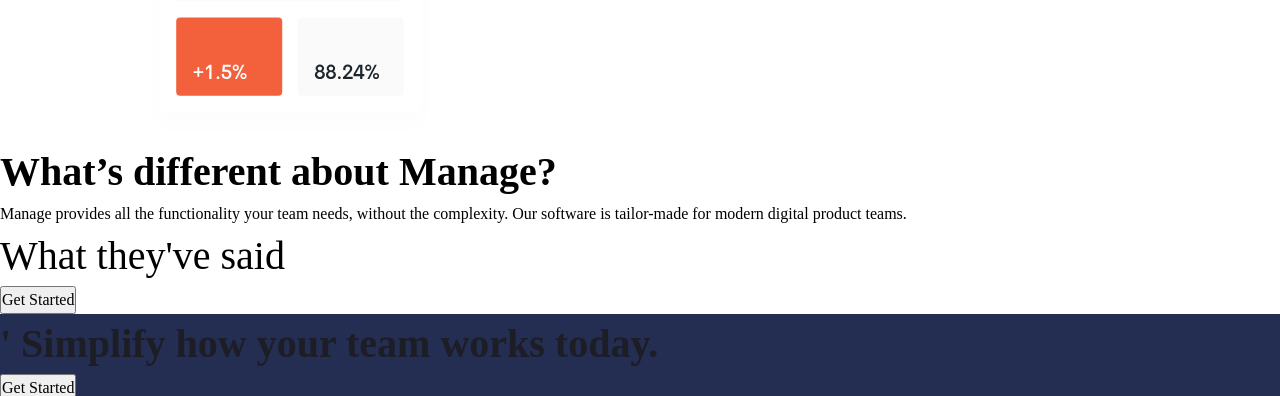
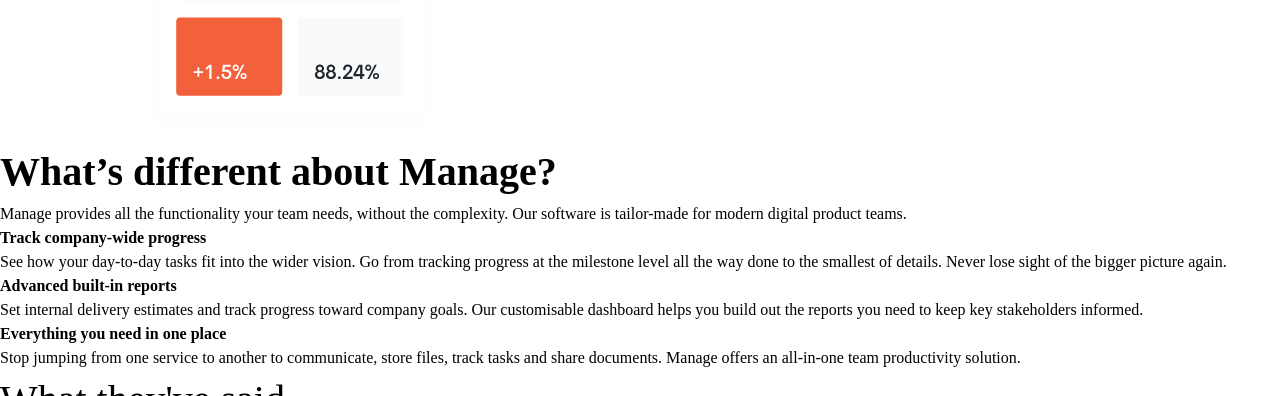
Before and after one commit to garuhm/responsive-website-1, a website built with Vite: page index.html in a window 1280 px wide. Shown: the part 691-1087 px from the top of the page. Built offline with nearby package versions, Linux system fonts and the light colour scheme.

Commit message:
html actually finished

```diff
--- a/index.html
+++ b/index.html
@@ -60,16 +60,16 @@
           <div>
             <ul class="numbered-items" role="list">
               <li>
-                <h3 class="fs-600 fw-bold"></h3>
-                <p></p>
+                <h3 class="fs-600 fw-bold">Track company-wide progress</h3>
+                <p>See how your day-to-day tasks fit into the wider vision. Go from tracking progress at the milestone level all the way done to the smallest of details. Never lose sight of the bigger picture again.</p>
               </li>
               <li>
-                <h3 class="fs-600 fw-bold"></h3>
-                <p></p>
+                <h3 class="fs-600 fw-bold">Advanced built-in reports</h3>
+                <p>Set internal delivery estimates and track progress toward company goals. Our customisable dashboard helps you build out the reports you need to keep key stakeholders informed.</p>
               </li>
               <li>
-                <h3 class="fs-600 fw-bold"></h3>
-                <p></p>
+                <h3 class="fs-600 fw-bold">Everything you need in one place</h3>
+                <p>Stop jumping from one service to another to communicate, store files, track tasks and share documents. Manage offers an all-in-one team productivity solution.</p>
               </li>
             </ul>
           </div>
```
